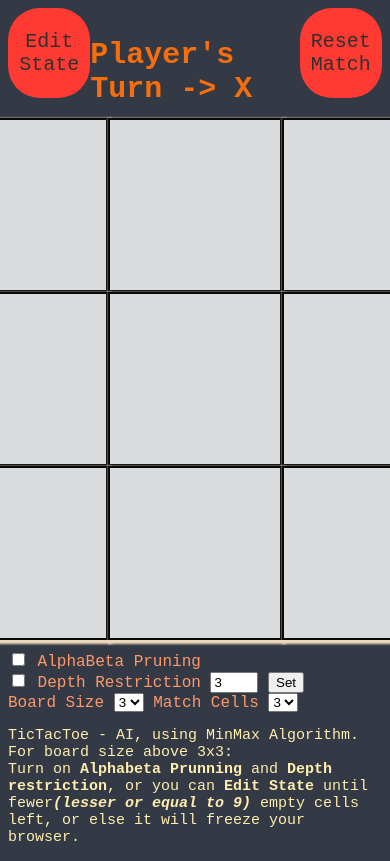
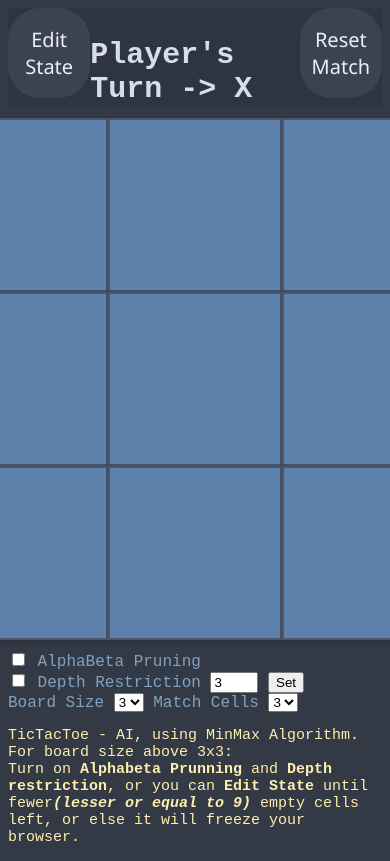
Before and after one commit to nonkloq/tictactoe-ai, a plain HTML site: page index.html in a window 390 px wide. Both pictures are taken after a click on the button "Start Match". Shown: the top 861 px of the page. Drawn offline with Linux system fonts and the light colour scheme.

Commit message:
theme update

```diff
--- a/index.js
+++ b/index.js
@@ -157,9 +157,9 @@ function aiTurn(){
             resolve(search());
         });
         let [value, m,a,b] = await p;
-        cellSwitch = true;
+        updateNS(value,m,a,b);
+        cellSwitch = true
         isEditable = true;
-        updateNS(value,m,a,b);
         move(m,true);
     })();
 
@@ -206,7 +206,7 @@ function resetMatch(){
     }
 
     for (let k =0;k<N;k++){
-        container[k].style.background = "#DADBDC";
+    	container[k].style.background = "#5E81AC";
         board[k] = " ";
         container[k].innerText = "";
     }
@@ -269,8 +269,8 @@ function checkWinner(game=true){
             let winner = isSame(idxs);
             if (winner != " ") {
                 if (game){
-                    if (winner == player) colorBoard(idxs,"green");
-                    else colorBoard(idxs,"red");
+                    if (winner == player) colorBoard(idxs,"#A3BE8C");
+                    else colorBoard(idxs,"#BF616A");
                 }
                 return winner;
             }
@@ -280,7 +280,7 @@ function checkWinner(game=true){
     if (isNoSpace()){
         if(game){
             for(let i=0;i<N;i++){
-            container[i].style.background = "yellow";
+            container[i].style.background = "#EBCB8B";
         }
         }
         return "D";
--- a/style.css
+++ b/style.css
@@ -1,21 +1,21 @@
+/* Default styles */
 .top-frame {
     height: 100px;
     display: flex;
     justify-content: center;
     align-items: stretch;
-    /* width: inherit;D */
-    /* white-space: nowrap; */
+    background-color: #2E3440;
 }
 
-.nerd-stats-box{
-    color: #02EF84;
+.nerd-stats-box {
+    color: #81A1C1;
     width: 200px;
-    font-family: monospace;
-    font-size: 120%;
+    font-family: 'Segoe UI', Tahoma, Geneva, Verdana, sans-serif;
+    font-size: 100%;
     height: 0px;
     width: 250px;
+}
 
-}
 .heading {
     padding-top: 30px;
     margin: 0 auto;
@@ -23,56 +23,68 @@
     height: 40px;
     width: 500px;
     font-size: 30px;
-    color: #f66e0d;
-
+    color: #D8DEE9;
 }
 
 .sr-btn {
     border: none;
     border-radius: 2pc;
-    font-family: monospace;
+    font-family: 'Segoe UI', Tahoma, Geneva, Verdana, sans-serif;
     font-size: 20px;
     float: right;
     height: 90px;
     width: 180px;
-    background-color:#FF3A32;
-    color: #313131;
-
+    background-color: #3B4252;
+    color: #ECEFF4;
 }
 
 .sr-btn:hover {
-    background-color: #f66e0d;
-    color: aliceblue;
-    transition: .5s;
+    background-color: #4C566A;
+    color: #ECEFF4;
+    transition: .3s;
 }
-
 
 .board-container {
     display: grid;
     grid-template-columns: none;
     justify-content: center;
     margin: 10px auto;
-
+    background-color: #3B4252;
 }
 
 .board-cell {
     float: left;
     text-align: center;
-    font-family: Verdana, Geneva, Tahoma, sans-serif;
-    box-shadow: 2px 2px 2px 2px #ecd7ba;
-    border: 2px solid;
+    font-family: 'Segoe UI', Tahoma, Geneva, Verdana, sans-serif;
+    box-shadow: 2px 2px 2px 2px #2E3440;
+    border: 2px solid #4C566A;
     cursor: grab;
     line-height: 100px;
-    font-size: 50px;
-    background-color: #DADBDC;
-    color: #080909;
+    font-size: 60px;
+    background-color: #4C566A;
+    color: #ECEFF4;
 }
 
 .board-cell:hover {
-    background-color:#C4C5C6;
+    background-color:#5E81AC;
+    color: #ECEFF4;
 }
 
 .settings{
-    color:#FF9869;
+    color: #81A1C1;
     font-family: 'Courier New', Courier, monospace;
 }
+
+@media only screen and (max-width: 600px) {
+    .board-cell {
+        font-size: 30px;
+        line-height: 50px;
+        height: 50px;
+        width: 50px;
+    }
+
+    .nerd-stats-box {
+        position: relative;
+        top: 20px;
+    }
+}
```
